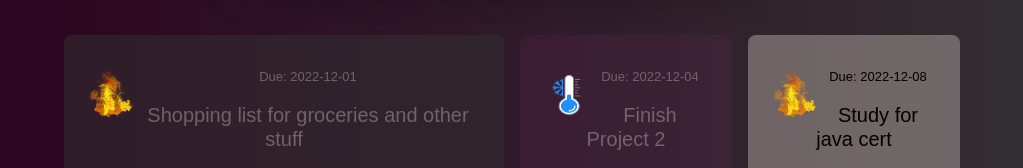
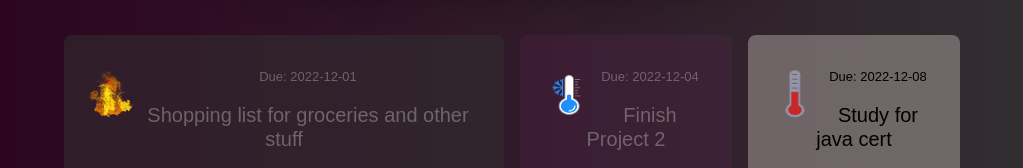
Before and after one commit to andutch/Project2, an Angular app in the folder Proj2_Angular/Project2v0/: page / in a window 1280 px wide. Both pictures are taken after a click on the button "Poupulate Examples". Shown: the part 279-447 px from the top of the page, without its empty margins (128-1151 px from the left). Built offline with nearby package versions, Linux system fonts and the light colour scheme.

Commit message:
added medium priority Icon

```diff
--- a/Proj2_Angular/Project2v0/src/app/completed-tasks/completed-tasks.component.html
+++ b/Proj2_Angular/Project2v0/src/app/completed-tasks/completed-tasks.component.html
@@ -20,6 +20,7 @@
             <ng-container [ngSwitch]='task.priority' >
 
               <img *ngSwitchCase = "'0'" src="../../assets/images/fire.png">
+              <img *ngSwitchCase = "'1'" src="../../assets/images/thermomenter.png">
               <img *ngSwitchCase = "'2'" src="../../assets/images/cold.png">
               <!-- <img *ngSwitchDefault>Need a default img -{{task.priority}} -->
               <!-- <img src='{{task.priority}}'  alt="priority"> -->
--- a/Proj2_Angular/Project2v0/src/app/create-task/create-task.component.ts
+++ b/Proj2_Angular/Project2v0/src/app/create-task/create-task.component.ts
@@ -1,5 +1,5 @@
 
-import { Component, EventEmitter, Output } from '@angular/core';
+import { Component} from '@angular/core';
 
 import { Task } from '../models/task';
 import { Router } from '@angular/router';
@@ -55,6 +55,7 @@ export class CreateTaskComponent {
 
 
   returnToTaskView(): void {
+
     this.router.navigateByUrl('/task-view');
   }
 
--- a/Proj2_Angular/Project2v0/src/app/models/example-tasks.ts
+++ b/Proj2_Angular/Project2v0/src/app/models/example-tasks.ts
@@ -27,7 +27,7 @@ taskId: '4568'
 title: 'Study for java cert',
 dueDate: '2022-12-08',
 content:' “ Lorem ipsum dolor sit amet consectetur adipisicing elit. Rerum hic repellat repellendus! Quos voluptatum neque atque, dolor, facilis cupiditate adipisci fugiat praesentium hic molestiae dicta odio nemo. Ducimus, voluptates sed!  ”',
-priority: 0,
+priority: 1,
 timestamp: 'Due: 04-Dec-2204-Dec-22',
 currentDate: new Date(),
 taskId: '4569'
@@ -93,7 +93,7 @@ export const COMPLETEDTASKS:Task[]=[
     title: 'Go for a bike ride.',
     dueDate: '2022-11-27',
     content:' “ Lorem ipsum dolor sit amet consectetur adipisicing elit. Rerum hic repellat repellendus! Quos voluptatum neque atque, dolor, facilis cupiditate adipisci fugiat praesentium hic molestiae dicta odio nemo. Ducimus, voluptates sed!  ”',
-    priority: 2,
+    priority: 1,
     timestamp: 'Due: 04-Dec-2204-Dec-22',
     currentDate: new Date(),
     taskId: '4576'
--- a/Proj2_Angular/Project2v0/src/app/modify-tasks/modify-tasks.component.html
+++ b/Proj2_Angular/Project2v0/src/app/modify-tasks/modify-tasks.component.html
@@ -64,6 +64,8 @@
         <div id="actions">
             <button (click)="returnToTaskView()">Cancel</button>
             <button (click)="modifyTaskForm.reset()">Clear</button>
+
+
             <button (click)="modifyTask(); returnToTaskView();">Submit</button>
 
             <ng-container *ngIf="isCompleted()">
--- a/Proj2_Angular/Project2v0/src/app/modify-tasks/modify-tasks.component.ts
+++ b/Proj2_Angular/Project2v0/src/app/modify-tasks/modify-tasks.component.ts
@@ -33,7 +33,13 @@ export class ModifyTasksComponent{
   }
 
   returnToTaskView(): void {
-    this.router.navigateByUrl('/task-view');
+
+    if (this.isCompleted())
+    {
+      console.log('on completed')
+      this.router.navigateByUrl('/completed-tasks');}
+
+    else this.router.navigateByUrl('/task-view');
   }
 
   moveToCompleted(){
--- a/Proj2_Angular/Project2v0/src/app/task-view/task-view.component.html
+++ b/Proj2_Angular/Project2v0/src/app/task-view/task-view.component.html
@@ -21,7 +21,7 @@
             <ng-container [ngSwitch]='task.priority' >
 
               <img *ngSwitchCase = "'0'" src="../../assets/images/fire.png">
-              <img *ngSwitchCase = "'1'" src="../../assets/images/fire.png">
+              <img *ngSwitchCase = "'1'" src="../../assets/images/thermomenter.png">
               <img *ngSwitchCase = "'2'" src="../../assets/images/cold.png">
               <!-- <img *ngSwitchDefault>Need a default img -{{task.priority}} -->
               <!-- <img src='{{task.priority}}'  alt="priority"> -->
```
Also changed, not shown: Proj2_Angular/Project2v0/src/assets/images/thermomenter.png (added).
